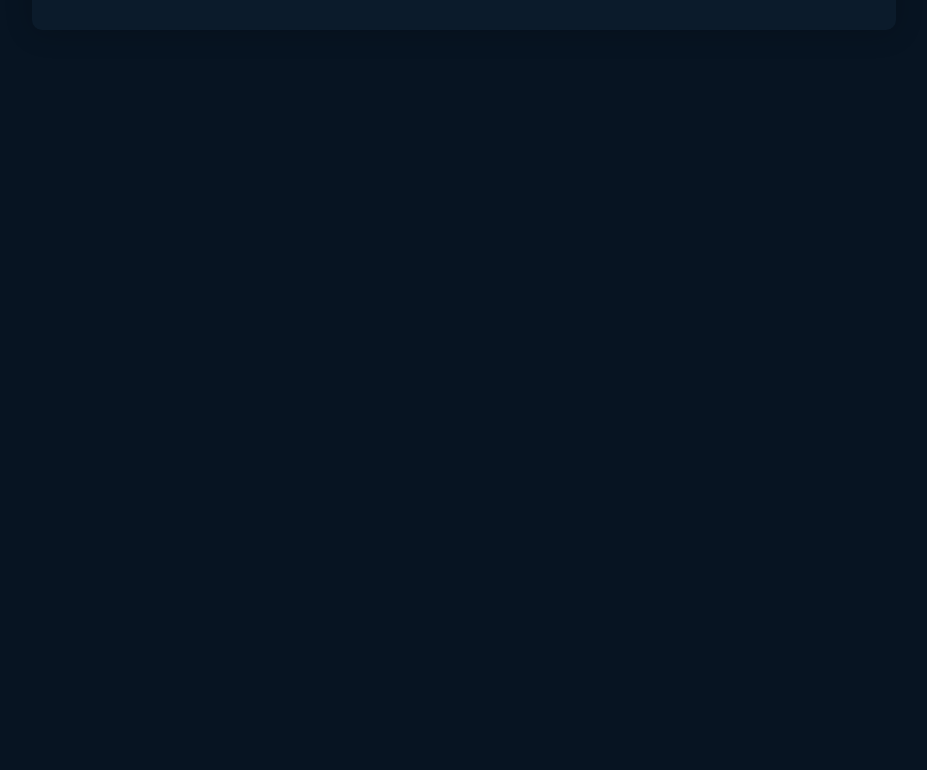
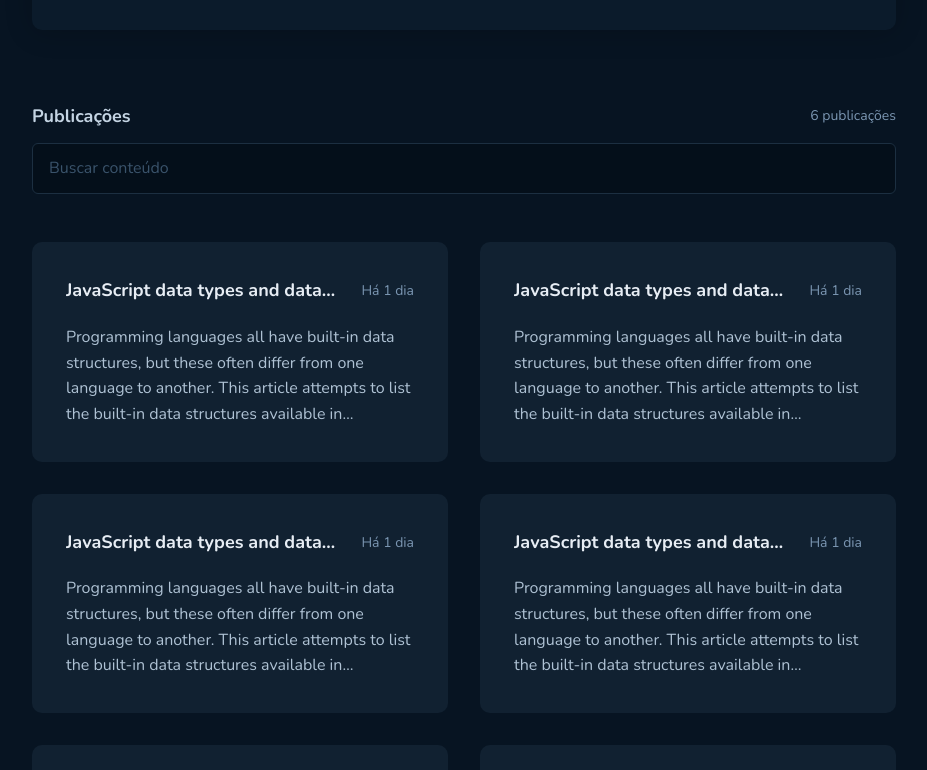
Before and after one commit to AdaltoJunior/github-blog, a React (Vite) app: page / in a window 1280 px wide. Shown: the part 390-1160 px from the top of the page, without its empty margins (176-1103 px from the left). Before the commit the page ends 800 px from the top, so only its background shows below. Built offline with nearby package versions, Linux system fonts and the light colour scheme.

Commit message:
feat: add search and post cards to Home page

```diff
--- a/src/pages/Home/index.tsx
+++ b/src/pages/Home/index.tsx
@@ -1,10 +1,33 @@
 import { Profile } from '../../components/Profile'
-import { HomeContainer } from './styles'
+import { PostCard } from '../../components/PostCard'
+
+import {
+  HomeContainer,
+  PostContainer,
+  SearchContainer,
+  SearchCounter,
+  SearchHeader,
+  SearchHeading,
+} from './styles'
 
 export function Home() {
   return (
     <HomeContainer>
       <Profile />
+
+      <SearchContainer>
+        <SearchHeader>
+          <SearchHeading>Publicações</SearchHeading>
+          <SearchCounter>6 publicações</SearchCounter>
+        </SearchHeader>
+        <input type="text" placeholder="Buscar conteúdo" />
+      </SearchContainer>
+
+      <PostContainer>
+        {Array.from({ length: 6 }).map((_, index) => (
+          <PostCard key={index} />
+        ))}
+      </PostContainer>
     </HomeContainer>
   )
 }
--- a/src/pages/Home/styles.ts
+++ b/src/pages/Home/styles.ts
@@ -5,4 +5,56 @@ export const HomeContainer = styled(Container).attrs({
   as: 'main',
 })`
   margin-top: -5.5rem;
+  padding-bottom: 5rem;
 `
+
+export const SearchContainer = styled.div`
+  margin-top: 4.5rem;
+
+  input {
+    width: 100%;
+    padding: 0.75rem 1rem;
+    color: ${({ theme }) => theme.colors.text};
+    background-color: ${({ theme }) => theme.colors.input};
+    border: 1px solid ${({ theme }) => theme.colors.border};
+    border-radius: 6px;
+
+    &::placeholder {
+      color: ${({ theme }) => theme.colors.label};
+    }
+
+    &:focus {
+      outline: 0;
+      border-color: ${({ theme }) => theme.colors.accent};
+    }
+  }
+`
+
+export const SearchHeader = styled.div`
+  display: flex;
+  align-items: center;
+  justify-content: space-between;
+  gap: 1rem;
+  margin-bottom: 0.75rem;
+`
+
+export const SearchHeading = styled.h2`
+  color: ${({ theme }) => theme.colors.subtitle};
+  font-size: ${({ theme }) => theme.fontSizes.lg};
+  font-weight: 700;
+`
+
+export const SearchCounter = styled.span`
+  color: ${({ theme }) => theme.colors.span};
+  font-size: ${({ theme }) => theme.fontSizes.sm};
+`
+
+export const PostContainer = styled.div`
+  display: grid;
+  gap: 2rem;
+  margin-top: 3rem;
+
+  @media (min-width: ${({ theme }) => theme.screens.md}) {
+    grid-template-columns: repeat(2, 1fr);
+  }
+`
```
